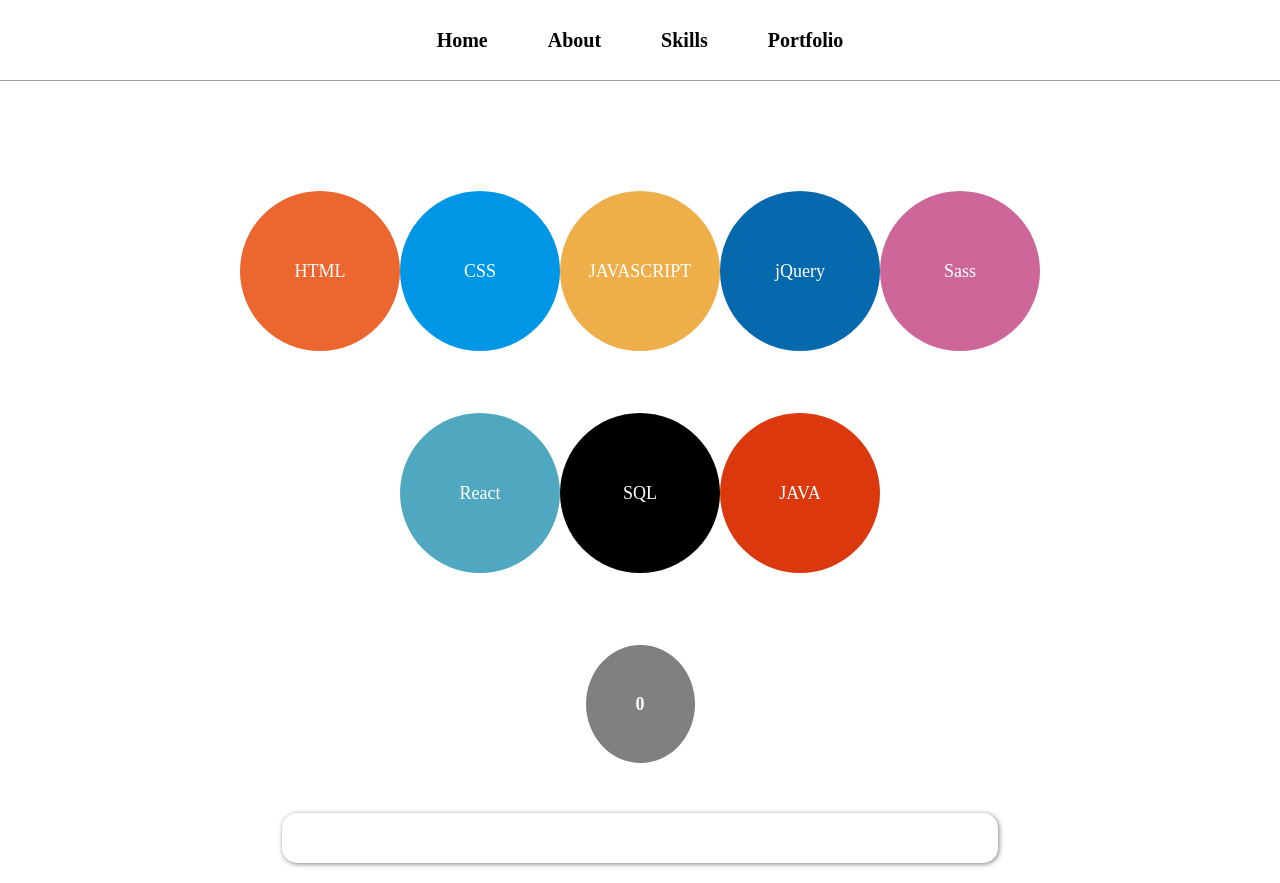
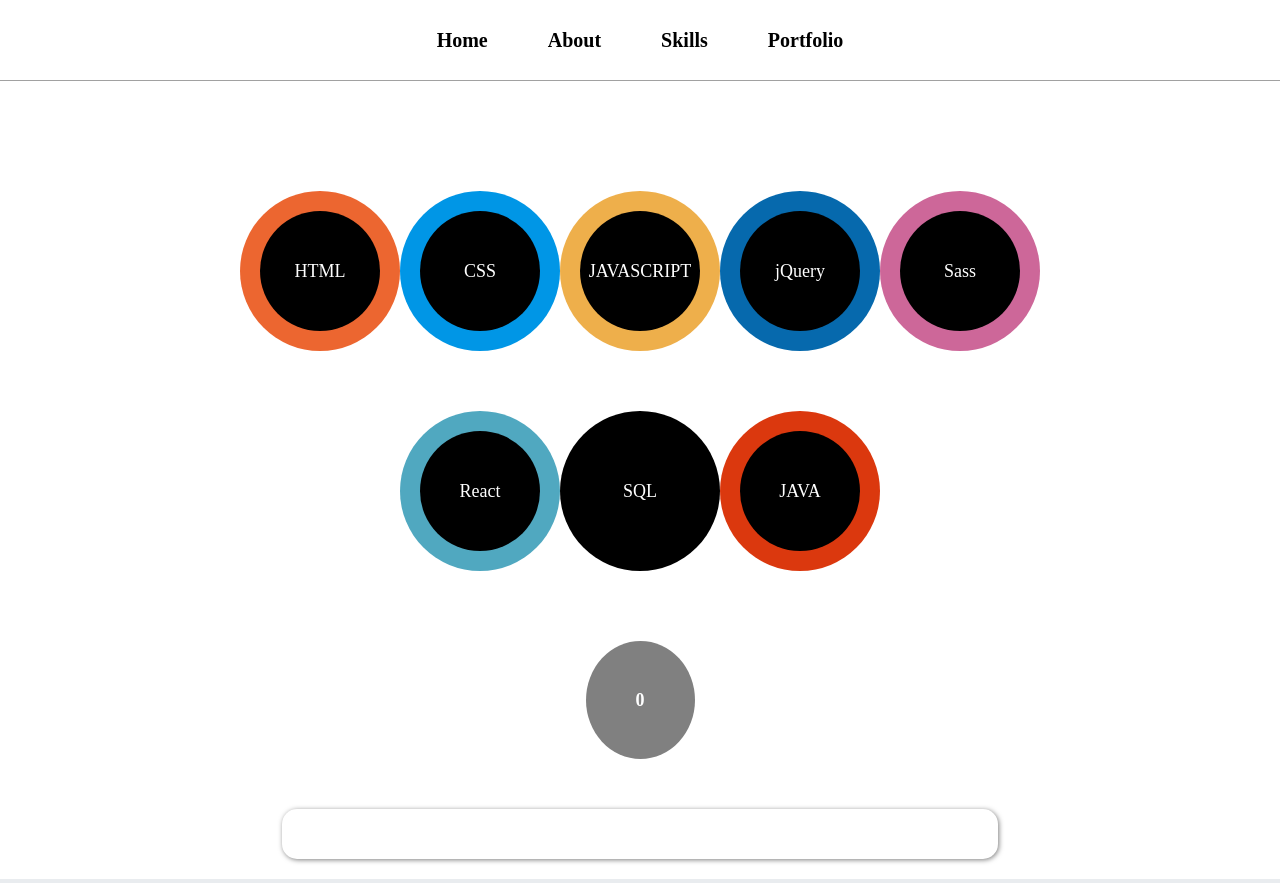
Before and after one commit to hhhjj503/React_Portfolio, a React (Create React App) app: page /React_Portfolio/skills in a window 1280 px wide. Built offline with nearby package versions, Linux system fonts and the light colour scheme.

Commit message:
20221220

```diff
--- a/src/components/Li.js
+++ b/src/components/Li.js
@@ -17,6 +17,20 @@
     border-radius: 50%;
     transition: 0.3s ease-in-out;
     cursor: pointer;
+    position: relative;
+
+    &:before {
+      content: '';
+      width: 120px;
+      height: 120px;
+      border-radius: 50%;
+      background-color: black;
+      position: absolute;
+      top: 50%;
+      left: 50%;
+      transform: translate(-50%, -50%);
+      transition: 0.3s ease-in-out;
+    }
 
     & span {
       font-size: 1.8rem;
@@ -28,12 +42,40 @@
       transition: 0.3s ease-in-out;
     }
 
+    & svg {
+      width: 160px;
+      height: 160px;
+      fill: none;
+      stroke: white;
+      stroke-width: 10px;
+      //stroke-dasharray: 250;
+      stroke-linecap: round;
+      stroke-dashoffset: -100;
+      position: relative;
+      z-index: 1;
+      transition: 0.3s ease-in-out;
+      opacity: 0;
+      &.PC {
+        display: block;
+      }
+      &.tablet,
+      &.mobile {
+        display: none;
+      }
+    }
+
     &:hover {
       //border-radius: 15px;
-      animation: ${() => (animation === '' ? '' : animation)} 3s infinite;
+      //animation: ${() => (animation === '' ? '' : animation)} 3s infinite;
+
       span {
         font-size: 1.9rem;
         font-weight: bold;
+      }
+
+      svg {
+        opacity: 1;
+        animation: ${() => (animation === '' ? '' : animation)} 3s infinite;
       }
     }
 
@@ -44,8 +86,27 @@
       margin: 10px;
       line-height: 120px;
 
+      &:before {
+        width: 100px;
+        height: 100px;
+      }
+
       & span {
         font-size: 1.6rem;
+      }
+
+      & svg {
+        width: 120px;
+        height: 120px;
+
+        &.tablet {
+          display: block;
+          stroke-width: 7px;
+        }
+        &.pc,
+        &.mobile {
+          display: none;
+        }
       }
 
       &:hover {
@@ -62,8 +123,27 @@
       line-height: 80px;
       margin: 7px;
 
+      &:before {
+        width: 60px;
+        height: 60px;
+      }
+
       & span {
         font-size: 1.3rem;
+      }
+
+      & svg {
+        width: 80px;
+        height: 80px;
+
+        &.pc,
+        &.tablet {
+          display: none;
+        }
+        &.mobile {
+          display: block;
+          stroke-width: 4px;
+        }
       }
 
       &:hover {
@@ -78,6 +158,15 @@
   return (
     <LiComponent onClick={() => onClick(background, score)}>
       <span>{children}</span>
+      <svg className="pc">
+        <circle cx="80" cy="80" r="60" />
+      </svg>
+      <svg className="tablet">
+        <circle cx="60" cy="60" r="50" />
+      </svg>
+      <svg className="mobile">
+        <circle cx="40" cy="40" r="30" />
+      </svg>
     </LiComponent>
   );
 };
@@ -86,7 +175,11 @@
 
 export const rhombus = keyframes`
   0% {
+    stroke-dasharray: 100;
 
   } 50% {
     transform : rotate(360deg);
+    stroke-dasharray: 250;
+  } 100% {
+    stroke-dasharray: 100;
   }`;
```
